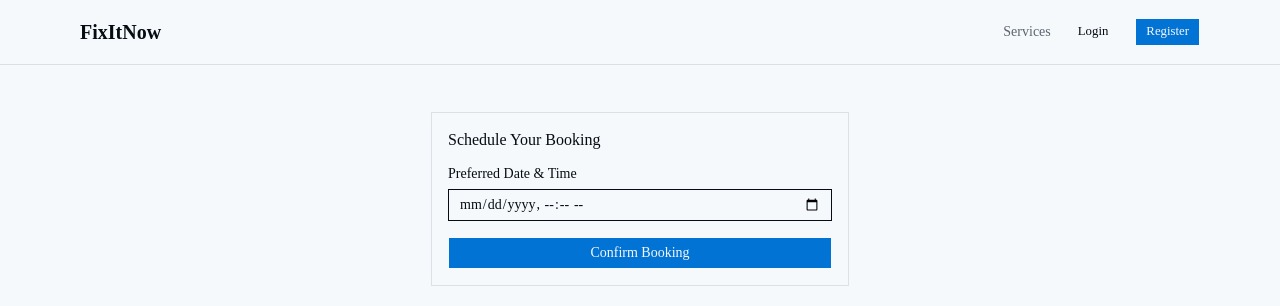
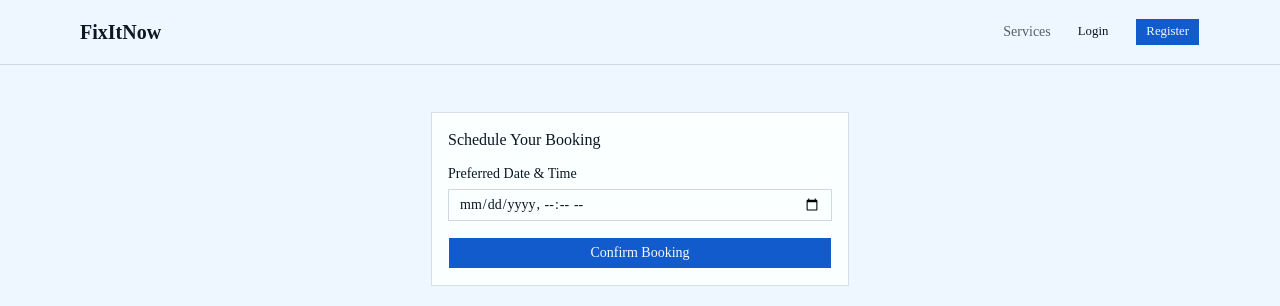
Before and after one commit to rifahjahantamanna/FixItNow-Frontend, a Next.js app: page /dashboard/customer/book/1 in a window 1280 px wide. Shown: the top 306 px of the page. Built offline with nearby package versions, Linux system fonts and the light colour scheme; no server answers.

Commit message:
fix: resolve TypeScript errors in forms, add missing types, fix theme colors and query cache isolation

```diff
--- a/src/app/dashboard/customer/book/[serviceId]/page.tsx
+++ b/src/app/dashboard/customer/book/[serviceId]/page.tsx
@@ -25,7 +25,7 @@ export default function BookServicePage() {
 
   const { mutate, isPending } = useCreateBooking(serviceId);
 
-  const form = useForm<CreateBookingInput>({
+  const form = useForm({
     resolver: zodResolver(createBookingSchema),
   });
 
--- a/src/app/dashboard/customer/page.tsx
+++ b/src/app/dashboard/customer/page.tsx
@@ -9,6 +9,7 @@ import { Skeleton } from "@/components/ui/skeleton";
 import { Card, CardContent } from "@/components/ui/card";
 import { Button } from "@/components/ui/button";
 import { Tabs, TabsContent, TabsList, TabsTrigger } from "@/components/ui/tabs";
+import { ReviewDialog } from "@/components/review-dialog";
 import {
   Table,
   TableBody,
@@ -17,7 +18,7 @@ import {
   TableHeader,
   TableRow,
 } from "@/components/ui/table";
-import { ReviewDialog } from "@/components/review-dialog";
+
 import { useAuth } from "@/context/auth-context";
 
 export default function CustomerDashboardPage() {
--- a/src/app/globals.css
+++ b/src/app/globals.css
@@ -49,17 +49,24 @@
 }
 
 :root {
-  --background: oklch(0.98 0.005 250);
-  --foreground: oklch(0.15 0.02 250);
-  --primary: oklch(0.55 0.18 250);
+  --background: oklch(0.97 0.015 250);
+  --foreground: oklch(0.2 0.03 250);
+  --card: oklch(1 0.01 250);
+  --card-foreground: oklch(0.2 0.03 250);
+  --popover: oklch(1 0.01 250);
+  --popover-foreground: oklch(0.2 0.03 250);
+  --primary: oklch(0.5 0.19 260);
   --primary-foreground: oklch(0.98 0 0);
-  --secondary: oklch(0.94 0.02 250);
-  --secondary-foreground: oklch(0.2 0.02 250);
-  --muted: oklch(0.95 0.01 250);
-  --muted-foreground: oklch(0.5 0.02 250);
-  --accent: oklch(0.93 0.03 220);
-  --accent-foreground: oklch(0.2 0.02 250);
-  --border: oklch(0.9 0.01 250);
+  --secondary: oklch(0.93 0.03 250);
+  --secondary-foreground: oklch(0.25 0.03 250);
+  --muted: oklch(0.94 0.02 250);
+  --muted-foreground: oklch(0.48 0.02 250);
+  --accent: oklch(0.9 0.05 220);
+  --accent-foreground: oklch(0.2 0.03 250);
+  --destructive: oklch(0.58 0.22 27);
+  --border: oklch(0.88 0.02 250);
+  --input: oklch(0.88 0.02 250);
+  --ring: oklch(0.5 0.19 260);
 }
 .dark {
   --background: oklch(0.145 0 0);
--- a/src/components/add-service-dialog.tsx
+++ b/src/components/add-service-dialog.tsx
@@ -38,7 +38,7 @@ export function AddServiceDialog() {
   const { data: categories } = useCategories();
   const { mutate, isPending } = useCreateService();
 
-  const form = useForm<CreateServiceInput>({
+  const form = useForm({
     resolver: zodResolver(createServiceSchema),
     defaultValues: { title: "", description: "", price: 0, categoryId: "" },
 
@@ -103,7 +103,12 @@ export function AddServiceDialog() {
                 <FormItem>
                   <FormLabel>Price (৳)</FormLabel>
                   <FormControl>
-                    <Input type="number" placeholder="800" {...field} />
+                    <Input
+          type="number"
+          placeholder="800"
+          {...field}
+          value={field.value === undefined ? "" : String(field.value)}
+        />
                   </FormControl>
                   <FormMessage />
                 </FormItem>
--- a/src/components/review-dialog.tsx
+++ b/src/components/review-dialog.tsx
@@ -35,7 +35,7 @@ export function ReviewDialog({ bookingId }: { bookingId: string }) {
   const [open, setOpen] = useState(false);
   const { mutate, isPending } = useCreateReview(bookingId);
 
-  const form = useForm<CreateReviewInput>({
+  const form = useForm({
     resolver: zodResolver(createReviewSchema),
     defaultValues: { comment: "" },
   });
--- a/src/types/index.ts
+++ b/src/types/index.ts
@@ -32,6 +32,7 @@ export interface TechnicianProfile {
   experience: number;
   hourlyRate: string; // Prisma Decimal comes over JSON as a string
   user?: { id: string; name: string; email?: string };
+  services?: Service[];
 }
 
 export interface Service {
```
